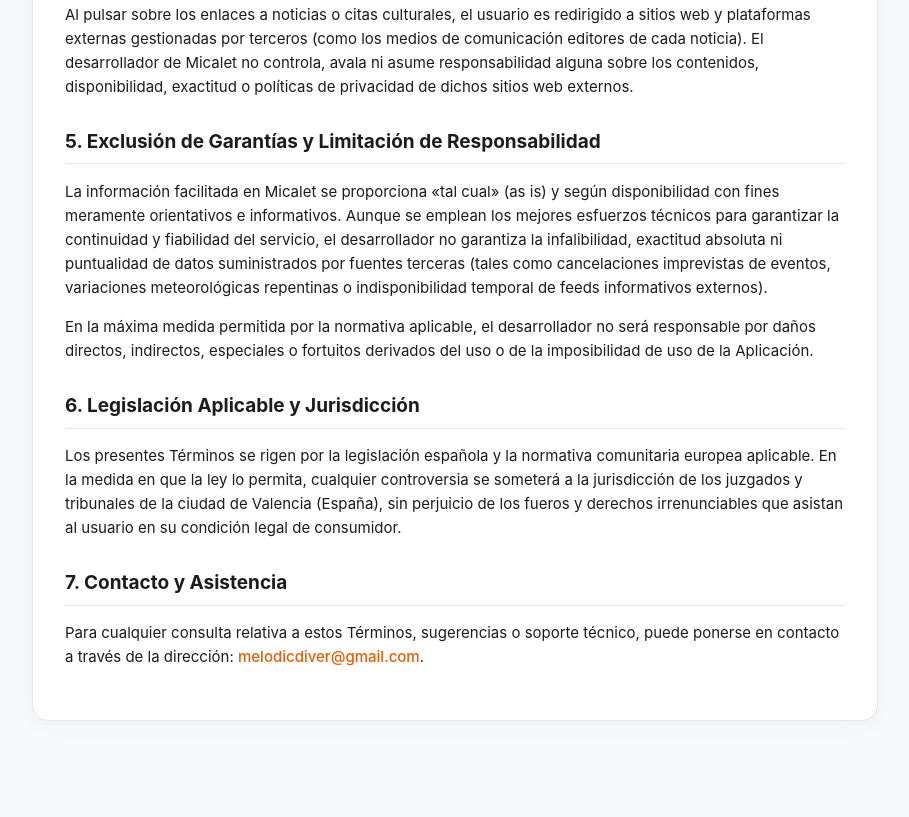
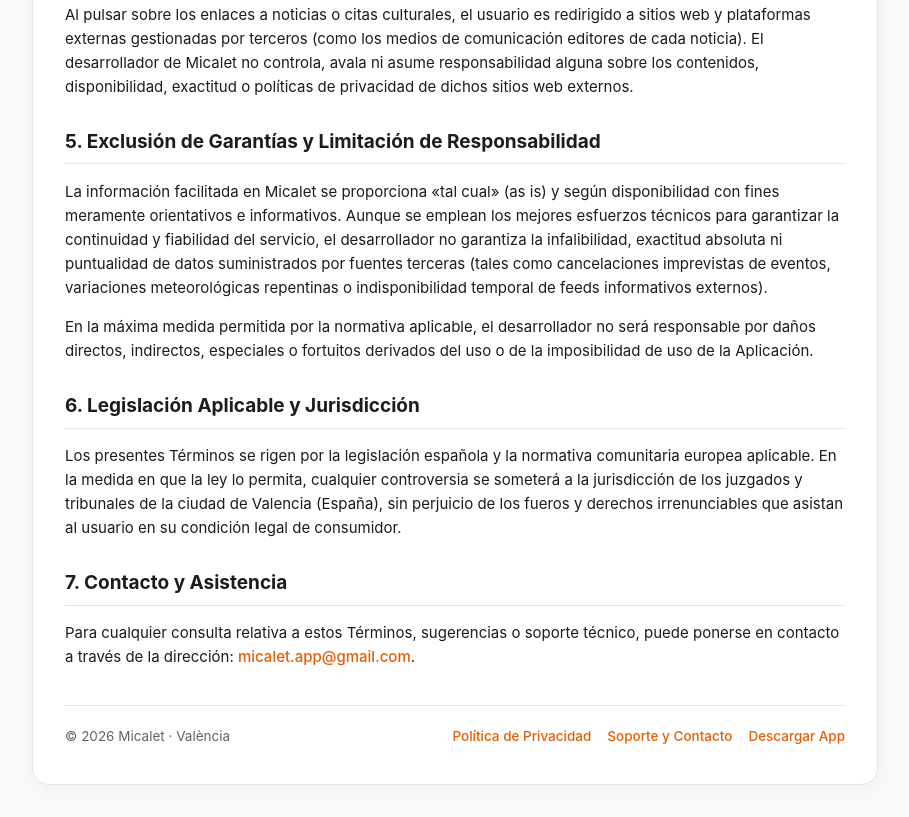
Before and after one commit to melodicdiver/micalet, a plain HTML site: page public/terms.html in a window 1280 px wide. Shown: the part 1627-2444 px from the top of the page, without its empty margins (185-1094 px from the left). Before the commit the page ends 2380 px from the top, so only its background shows below. Drawn offline with Linux system fonts and the light colour scheme.

Commit message:
Update terms.html

```diff
--- a/public/terms.html
+++ b/public/terms.html
@@ -155,7 +155,7 @@
       <p>Los presentes Términos se rigen por la legislación española y la normativa comunitaria europea aplicable. En la medida en que la ley lo permita, cualquier controversia se someterá a la jurisdicción de los juzgados y tribunales de la ciudad de Valencia (España), sin perjuicio de los fueros y derechos irrenunciables que asistan al usuario en su condición legal de consumidor.</p>
 
       <h2>7. Contacto y Asistencia</h2>
-      <p>Para cualquier consulta relativa a estos Términos, sugerencias o soporte técnico, puede ponerse en contacto a través de la dirección: <a href="mailto:melodicdiver@gmail.com">melodicdiver@gmail.com</a>.</p>
+      <p>Para cualquier consulta relativa a estos Términos, sugerencias o soporte técnico, puede ponerse en contacto a través de la dirección: <a href="mailto:micalet.app@gmail.com">micalet.app@gmail.com</a>.</p>
     </div>
 
     <!-- VALENCIAN CONTENT -->
@@ -211,7 +211,7 @@
       <p>Els presents Termes es regeixen per la legislació espanyola i la normativa comunitària europea aplicable. En la mesura en què la llei ho permeta, qualsevol controvèrsia se sotmetrà a la jurisdicció dels jutjats i tribunals de la ciutat de València (Espanya), sense perjudici dels furs i drets irrenunciables que assistisquen a l'usuari en la seua condició legal de consumidor.</p>
 
       <h2>7. Contacte i Assistència</h2>
-      <p>Per a qualsevol consulta relativa a aquests Termes, suggeriments o suport tècnic, pot posar-se en contacte a través de l'adreça: <a href="mailto:melodicdiver@gmail.com">melodicdiver@gmail.com</a>.</p>
+      <p>Per a qualsevol consulta relativa a aquests Termes, suggeriments o suport tècnic, pot posar-se en contacte a través de l'adreça: <a href="mailto:micalet.app@gmail.com">micalet.app@gmail.com</a>.</p>
     </div>
 
     <!-- ENGLISH CONTENT -->
@@ -267,7 +267,16 @@
       <p>These Terms shall be governed by and construed in accordance with the laws of Spain and the European Union. Any disputes arising in connection with these Terms shall be subject to the jurisdiction of the courts of the city of Valencia (Spain), without prejudice to mandatory statutory consumer rights.</p>
 
       <h2>7. Contact and Support</h2>
-      <p>If you have any questions, feedback, or support requests regarding these Terms, please contact: <a href="mailto:melodicdiver@gmail.com">melodicdiver@gmail.com</a>.</p>
+      <p>If you have any questions, feedback, or support requests regarding these Terms, please contact: <a href="mailto:micalet.app@gmail.com">micalet.app@gmail.com</a>.</p>
+    </div>
+
+    <div style="margin-top: 36px; padding-top: 20px; border-top: 1px solid var(--border); font-size: 13.5px; color: var(--text-muted); display: flex; justify-content: space-between; flex-wrap: wrap; gap: 12px;">
+      <div>&copy; 2026 Micalet · València</div>
+      <div style="display: flex; gap: 16px; flex-wrap: wrap;">
+        <a href="/privacy.html">Política de Privacidad</a>
+        <a href="/contact.html">Soporte y Contacto</a>
+        <a href="/download.html">Descargar App</a>
+      </div>
     </div>
   </div>
 
```
